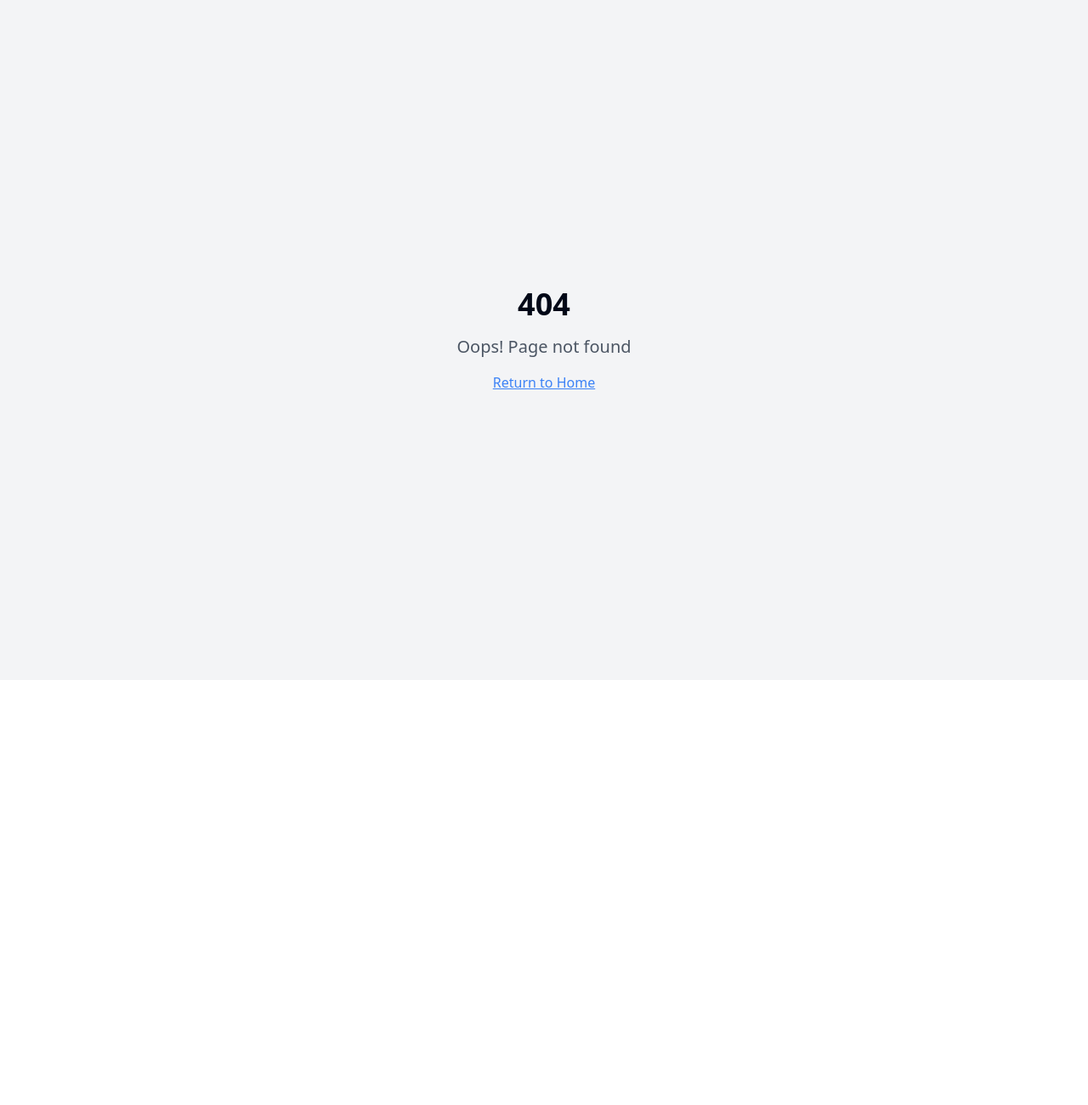
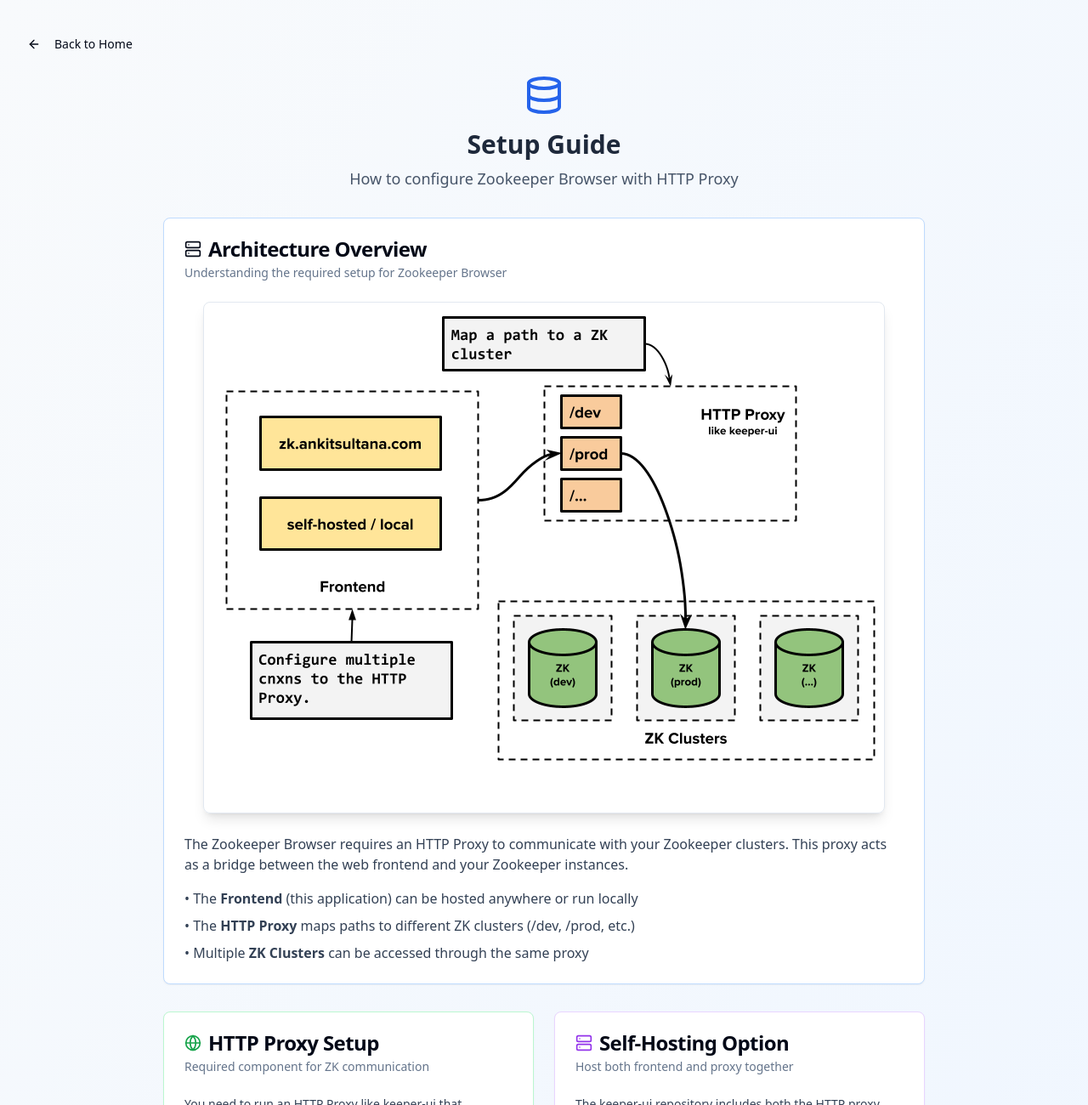
Before and after one commit to ankitsultana/zookeeper-explorer-ui-plus, a React (Vite) app: page /setup in a window 1280 px wide. Before the commit this address had no page. Shown: the top 1300 px of the page at 85% size. Before the commit the page ends 800 px from the top, so only its background shows below. Built offline with nearby package versions, Linux system fonts and the light colour scheme.

Commit message:
Add "How to Setup" section
Added a "How to Setup" section to the landing page that explains the need for an HTTP Proxy and links to the keeper-ui GitHub repository.

```diff
--- a/src/App.tsx
+++ b/src/App.tsx
@@ -5,6 +5,7 @@ import { TooltipProvider } from "@/components/ui/tooltip";
 import { QueryClient, QueryClientProvider } from "@tanstack/react-query";
 import { BrowserRouter, Routes, Route } from "react-router-dom";
 import Index from "./pages/Index";
+import Setup from "./pages/Setup";
 import ZookeeperBrowser from "./pages/ZookeeperBrowser";
 import NotFound from "./pages/NotFound";
 
@@ -18,6 +19,7 @@ const App = () => (
       <BrowserRouter>
         <Routes>
           <Route path="/" element={<Index />} />
+          <Route path="/setup" element={<Setup />} />
           <Route path="/zookeeper" element={<ZookeeperBrowser />} />
           {/* ADD ALL CUSTOM ROUTES ABOVE THE CATCH-ALL "*" ROUTE */}
           <Route path="*" element={<NotFound />} />
--- a/src/pages/Index.tsx
+++ b/src/pages/Index.tsx
@@ -1,6 +1,7 @@
+
 import { Button } from "@/components/ui/button";
 import { Card, CardContent, CardDescription, CardHeader, CardTitle } from "@/components/ui/card";
-import { Database, ArrowRight, TreePine, Search, Plus } from "lucide-react";
+import { Database, ArrowRight, TreePine, Search, Plus, Settings } from "lucide-react";
 import { Link } from "react-router-dom";
 
 const Index = () => {
@@ -52,8 +53,8 @@ const Index = () => {
           </Card>
         </div>
 
-        <div className="text-center">
-          <Card className="max-w-md mx-auto border-slate-200 bg-white/80 backdrop-blur-sm">
+        <div className="grid md:grid-cols-2 gap-6 max-w-4xl mx-auto">
+          <Card className="border-slate-200 bg-white/80 backdrop-blur-sm">
             <CardHeader>
               <CardTitle className="flex items-center justify-center gap-2">
                 <Database className="h-5 w-5" />
@@ -67,6 +68,26 @@ const Index = () => {
               <Link to="/zookeeper">
                 <Button size="lg" className="w-full bg-blue-600 hover:bg-blue-700">
                   Open Zookeeper Browser
+                  <ArrowRight className="ml-2 h-4 w-4" />
+                </Button>
+              </Link>
+            </CardContent>
+          </Card>
+
+          <Card className="border-orange-200 bg-white/80 backdrop-blur-sm">
+            <CardHeader>
+              <CardTitle className="flex items-center justify-center gap-2">
+                <Settings className="h-5 w-5" />
+                How to Setup
+              </CardTitle>
+              <CardDescription>
+                Learn about the required architecture
+              </CardDescription>
+            </CardHeader>
+            <CardContent>
+              <Link to="/setup">
+                <Button size="lg" variant="outline" className="w-full border-orange-300 text-orange-700 hover:bg-orange-50">
+                  View Setup Guide
                   <ArrowRight className="ml-2 h-4 w-4" />
                 </Button>
               </Link>
--- /dev/null
+++ b/src/pages/Setup.tsx
@@ -0,0 +1,176 @@
+
+import { Button } from "@/components/ui/button";
+import { Card, CardContent, CardDescription, CardHeader, CardTitle } from "@/components/ui/card";
+import { ArrowLeft, Database, Server, Globe, ExternalLink } from "lucide-react";
+import { Link } from "react-router-dom";
+
+const Setup = () => {
+  return (
+    <div className="min-h-screen bg-gradient-to-br from-slate-50 to-blue-50">
+      <div className="container mx-auto px-4 py-8">
+        <div className="mb-8">
+          <Link to="/">
+            <Button variant="ghost" className="mb-4">
+              <ArrowLeft className="mr-2 h-4 w-4" />
+              Back to Home
+            </Button>
+          </Link>
+
+          <div className="text-center mb-8">
+            <div className="flex items-center justify-center mb-4">
+              <Database className="h-12 w-12 text-blue-600" />
+            </div>
+            <h1 className="text-3xl font-bold text-slate-800 mb-2">
+              Setup Guide
+            </h1>
+            <p className="text-lg text-slate-600">
+              How to configure Zookeeper Browser with HTTP Proxy
+            </p>
+          </div>
+        </div>
+
+        <div className="max-w-4xl mx-auto space-y-8">
+          <Card className="border-blue-200">
+            <CardHeader>
+              <CardTitle className="flex items-center gap-2">
+                <Server className="h-5 w-5" />
+                Architecture Overview
+              </CardTitle>
+              <CardDescription>
+                Understanding the required setup for Zookeeper Browser
+              </CardDescription>
+            </CardHeader>
+            <CardContent>
+              <div className="flex justify-center mb-6">
+                <img
+                  src="/lovable-uploads/87e69a3b-0e75-4325-b172-bbad8076a30d.png"
+                  alt="Zookeeper Browser Architecture Diagram"
+                  className="max-w-full h-auto rounded-lg border shadow-lg"
+                />
+              </div>
+              <div className="prose max-w-none">
+                <p className="text-slate-700 mb-4">
+                  The Zookeeper Browser requires an HTTP Proxy to communicate with your Zookeeper clusters.
+                  This proxy acts as a bridge between the web frontend and your Zookeeper instances.
+                </p>
+                <ul className="text-slate-700 space-y-2">
+                  <li>• The <strong>Frontend</strong> (this application) can be hosted anywhere or run locally</li>
+                  <li>• The <strong>HTTP Proxy</strong> maps paths to different ZK clusters (/dev, /prod, etc.)</li>
+                  <li>• Multiple <strong>ZK Clusters</strong> can be accessed through the same proxy</li>
+                </ul>
+              </div>
+            </CardContent>
+          </Card>
+
+          <div className="grid md:grid-cols-2 gap-6">
+            <Card className="border-green-200">
+              <CardHeader>
+                <CardTitle className="flex items-center gap-2">
+                  <Globe className="h-5 w-5 text-green-600" />
+                  HTTP Proxy Setup
+                </CardTitle>
+                <CardDescription>
+                  Required component for ZK communication
+                </CardDescription>
+              </CardHeader>
+              <CardContent className="space-y-4">
+                <p className="text-slate-700 text-sm">
+                  You need to run an HTTP Proxy like keeper-ui that provides REST API endpoints
+                  for Zookeeper operations.
+                </p>
+                <div className="bg-green-50 p-4 rounded-lg">
+                  <h4 className="font-semibold text-green-800 mb-2">Recommended Proxy:</h4>
+                  <a
+                    href="https://github.com/ankitsultana/keeper-ui"
+                    target="_blank"
+                    rel="noopener noreferrer"
+                    className="inline-flex items-center gap-2 text-green-700 hover:text-green-800 underline"
+                  >
+                    keeper-ui on GitHub
+                    <ExternalLink className="h-3 w-3" />
+                  </a>
+                </div>
+              </CardContent>
+            </Card>
+
+            <Card className="border-purple-200">
+              <CardHeader>
+                <CardTitle className="flex items-center gap-2">
+                  <Server className="h-5 w-5 text-purple-600" />
+                  Self-Hosting Option
+                </CardTitle>
+                <CardDescription>
+                  Host both frontend and proxy together
+                </CardDescription>
+              </CardHeader>
+              <CardContent className="space-y-4">
+                <p className="text-slate-700 text-sm">
+                  The keeper-ui repository includes both the HTTP proxy and a version of this frontend.
+                </p>
+                <div className="bg-purple-50 p-4 rounded-lg">
+                  <h4 className="font-semibold text-purple-800 mb-2">Benefits:</h4>
+                  <ul className="text-purple-700 text-sm space-y-1">
+                    <li>• Single deployment</li>
+                    <li>• Unified configuration</li>
+                    <li>• No CORS issues</li>
+                  </ul>
+                </div>
+              </CardContent>
+            </Card>
+          </div>
+
+          <Card className="border-slate-200 bg-white/80">
+            <CardHeader>
+              <CardTitle>Quick Start Steps</CardTitle>
+              <CardDescription>
+                Get up and running in minutes
+              </CardDescription>
+            </CardHeader>
+            <CardContent>
+              <ol className="text-slate-700 space-y-3">
+                <li className="flex items-start gap-3">
+                  <span className="flex-shrink-0 w-6 h-6 bg-blue-600 text-white rounded-full flex items-center justify-center text-sm font-semibold">1</span>
+                  <div>
+                    <strong>Clone the keeper-ui repository:</strong>
+                    <code className="block mt-1 p-2 bg-slate-100 rounded text-sm">
+                      git clone https://github.com/ankitsultana/keeper-ui.git
+                    </code>
+                  </div>
+                </li>
+                <li className="flex items-start gap-3">
+                  <span className="flex-shrink-0 w-6 h-6 bg-blue-600 text-white rounded-full flex items-center justify-center text-sm font-semibold">2</span>
+                  <div>
+                    <strong>Configure your Zookeeper connection settings</strong> in the proxy configuration
+                  </div>
+                </li>
+                <li className="flex items-start gap-3">
+                  <span className="flex-shrink-0 w-6 h-6 bg-blue-600 text-white rounded-full flex items-center justify-center text-sm font-semibold">3</span>
+                  <div>
+                    <strong>Start the HTTP proxy</strong> and point this frontend to it
+                  </div>
+                </li>
+                <li className="flex items-start gap-3">
+                  <span className="flex-shrink-0 w-6 h-6 bg-blue-600 text-white rounded-full flex items-center justify-center text-sm font-semibold">4</span>
+                  <div>
+                    <strong>Begin browsing</strong> your Zookeeper clusters!
+                  </div>
+                </li>
+              </ol>
+            </CardContent>
+          </Card>
+
+          <div className="text-center">
+            <Link to="/zookeeper">
+              <Button size="lg" className="bg-blue-600 hover:bg-blue-700">
+                Start Using Zookeeper Browser
+                <ArrowLeft className="ml-2 h-4 w-4 rotate-180" />
+              </Button>
+            </Link>
+          </div>
+        </div>
+      </div>
+    </div>
+  );
+};
+
+export default Setup;
```
Also changed, not shown: public/lovable-uploads/87e69a3b-0e75-4325-b172-bbad8076a30d.png (added).
